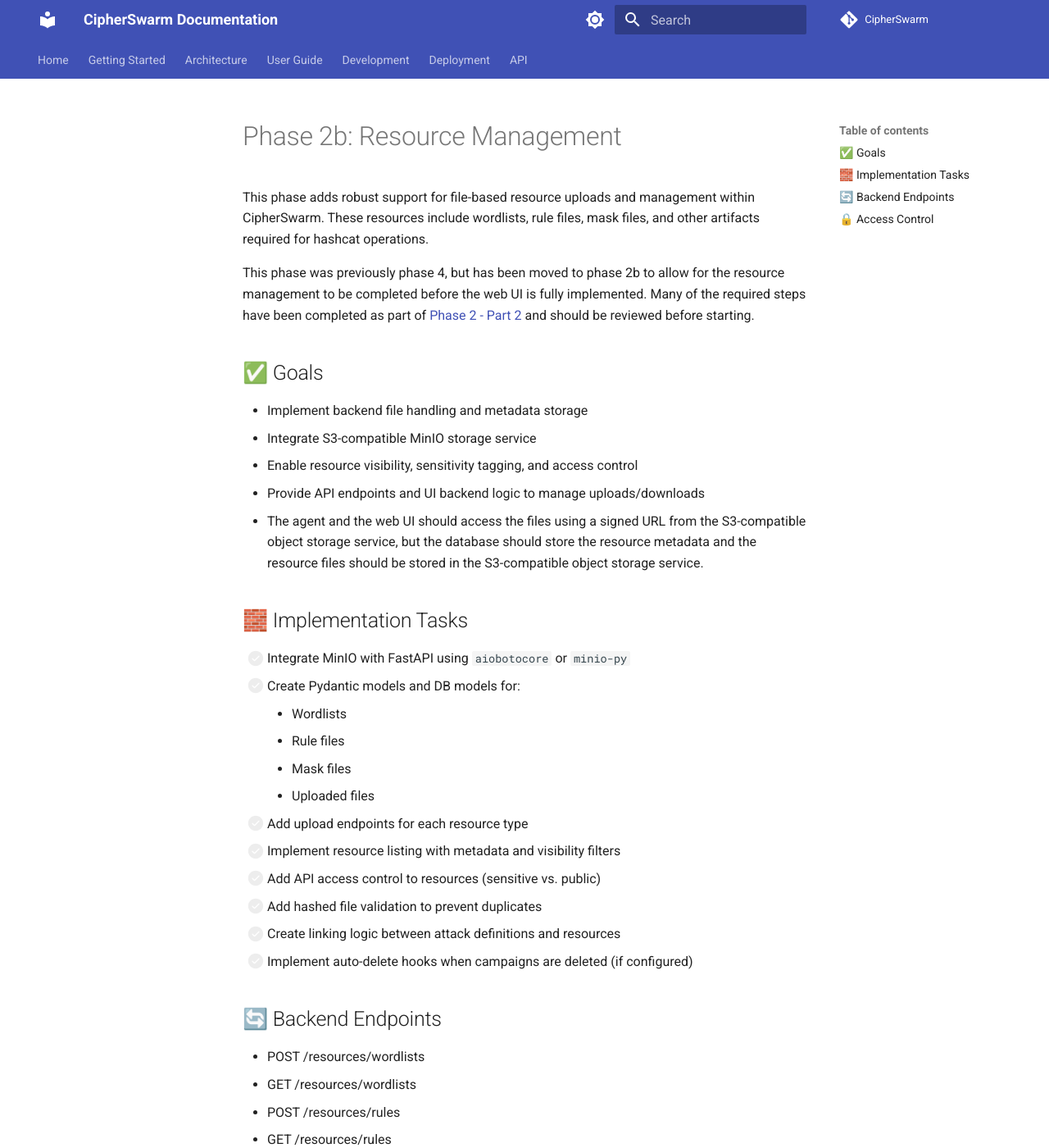
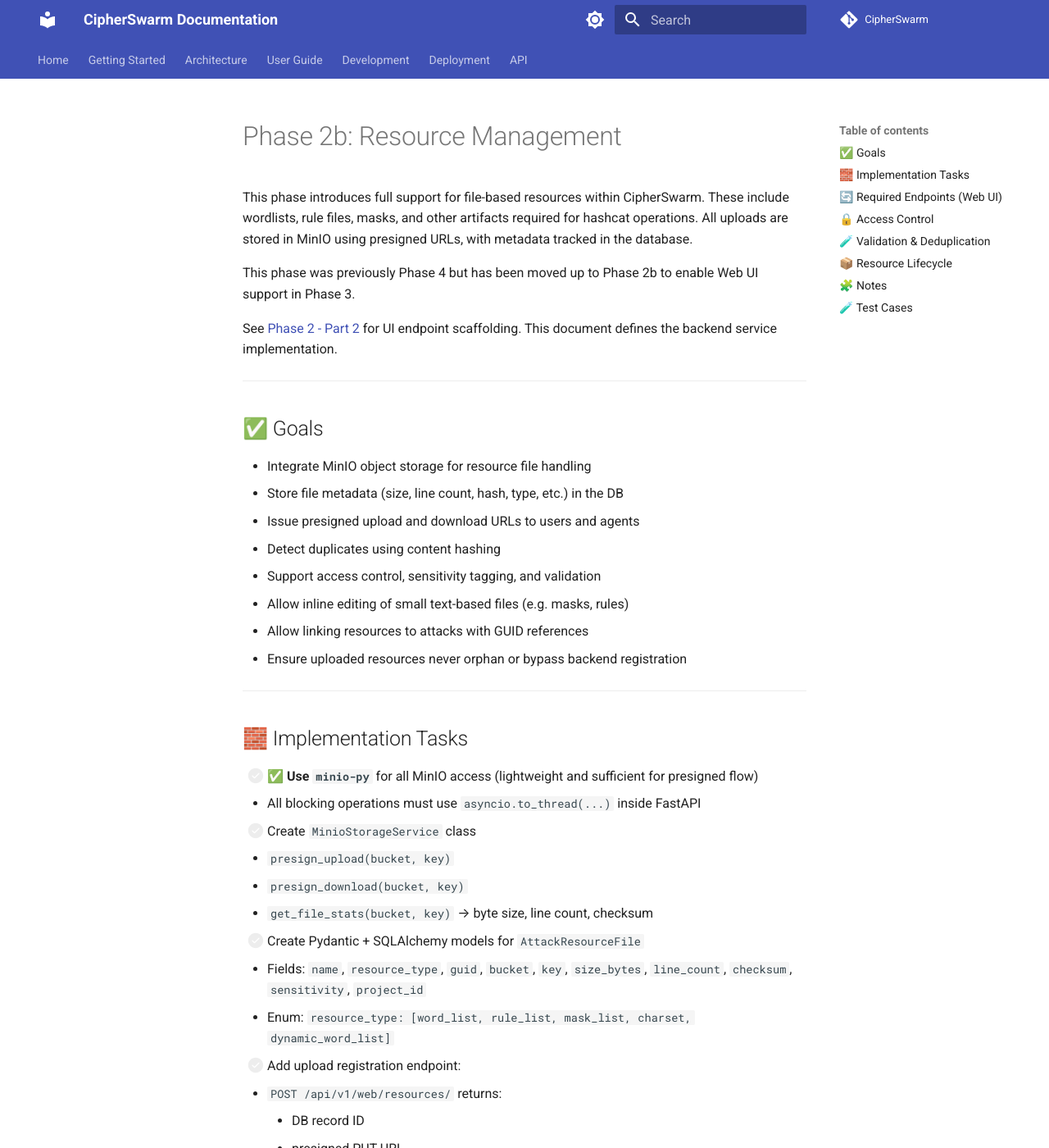
Before and after one commit to unclesp1d3r/CipherSwarm, an MkDocs documentation site: the page built from docs/v2_rewrite_implementation_plan/phase-2b-resource-management.md, in a window 1280 px wide and 1400 px high. Shown: the whole window at 82% size. Built offline with MkDocs 1.6.1 and Material for MkDocs 9.7.7, drawn with Linux system fonts in a browser that asks for light colours; comment, search, counter and statistics services are not loaded; some of the changed text lies outside the part shown.

```diff
--- a/docs/v2_rewrite_implementation_plan/phase-2b-resource-management.md
+++ b/docs/v2_rewrite_implementation_plan/phase-2b-resource-management.md
@@ -1,43 +1,127 @@
 # Phase 2b: Resource Management
 
-This phase adds robust support for file-based resource uploads and management within CipherSwarm. These resources include wordlists, rule files, mask files, and other artifacts required for hashcat operations.
+This phase introduces full support for file-based resources within CipherSwarm. These include wordlists, rule files, masks, and other artifacts required for hashcat operations. All uploads are stored in MinIO using presigned URLs, with metadata tracked in the database.
 
-This phase was previously phase 4, but has been moved to phase 2b to allow for the resource management to be completed before the web UI is fully implemented. Many of the required steps have been completed as part of [Phase 2 - Part 2](phase-2-api-implementation-parts/phase-2-api-implementation-part-2.md) and should be reviewed before starting.
+This phase was previously Phase 4 but has been moved up to Phase 2b to enable Web UI support in Phase 3.
+
+See [Phase 2 - Part 2](phase-2-api-implementation-parts/phase-2-api-implementation-part-2.md) for UI endpoint scaffolding. This document defines the backend service implementation.
+
+---
 
 ## ✅ Goals
 
--   Implement backend file handling and metadata storage
--   Integrate S3-compatible MinIO storage service
--   Enable resource visibility, sensitivity tagging, and access control
--   Provide API endpoints and UI backend logic to manage uploads/downloads
--   The agent and the web UI should access the files using a signed URL from the S3-compatible object storage service, but the database should store the resource metadata and the resource files should be stored in the S3-compatible object storage service.
+- Integrate MinIO object storage for resource file handling
+- Store file metadata (size, line count, hash, type, etc.) in the DB
+- Issue presigned upload and download URLs to users and agents
+- Detect duplicates using content hashing
+- Support access control, sensitivity tagging, and validation
+- Allow inline editing of small text-based files (e.g. masks, rules)
+- Allow linking resources to attacks with GUID references
+- Ensure uploaded resources never orphan or bypass backend registration
+
+---
 
 ## 🧱 Implementation Tasks
 
--   [ ] Integrate MinIO with FastAPI using `aiobotocore` or `minio-py`
--   [ ] Create Pydantic models and DB models for:
-    -   Wordlists
-    -   Rule files
-    -   Mask files
-    -   Uploaded files
--   [ ] Add upload endpoints for each resource type
--   [ ] Implement resource listing with metadata and visibility filters
--   [ ] Add API access control to resources (sensitive vs. public)
--   [ ] Add hashed file validation to prevent duplicates
--   [ ] Create linking logic between attack definitions and resources
--   [ ] Implement auto-delete hooks when campaigns are deleted (if configured)
+- [ ] ✅ **Use `minio-py`** for all MinIO access (lightweight and sufficient for presigned flow)
+  - All blocking operations must use `asyncio.to_thread(...)` inside FastAPI
+- [ ] Create `MinioStorageService` class
+  - `presign_upload(bucket, key)`
+  - `presign_download(bucket, key)`
+  - `get_file_stats(bucket, key)` → byte size, line count, checksum
+- [ ] Create Pydantic + SQLAlchemy models for `AttackResourceFile`
+  - Fields: `name`, `resource_type`, `guid`, `bucket`, `key`, `size_bytes`, `line_count`, `checksum`, `sensitivity`, `project_id`
+  - Enum: `resource_type: [word_list, rule_list, mask_list, charset, dynamic_word_list]`
+- [ ] Add upload registration endpoint:
+  - `POST /api/v1/web/resources/` returns:
+    - DB record ID
+    - presigned PUT URL
+    - file key format: `resources/{resource_id}/{filename}`
+- [ ] Add metadata refresh:
+  - `POST /resources/{id}/refresh_metadata` re-fetches size/lines/checksum
+  - Run in thread-safe context
+- [ ] Add content validation endpoint:
+  - `GET /resources/{id}/lines?validate=true`
+  - Uses line-level validators for syntax (mask, rule, etc.)
+- [ ] Add orphan audit:
+  - Ensure no MinIO objects exist without matching DB rows
 
-## 🔄 Backend Endpoints
+---
 
--   POST /resources/wordlists
--   GET /resources/wordlists
--   POST /resources/rules
--   GET /resources/rules
--   POST /resources/masks
--   GET /resources/masks
+## 🔄 Required Endpoints (Web UI)
+
+| Method | Path                                      | Description                                  |
+|--------|-------------------------------------------|----------------------------------------------|
+| POST   | `/api/v1/web/resources/`                 | Register upload, return presigned PUT URL    |
+| GET    | `/api/v1/web/resources/`                 | List resources by type/project/visibility    |
+| GET    | `/api/v1/web/resources/{id}`            | Get metadata                                 |
+| GET    | `/api/v1/web/resources/{id}/preview`    | First few lines of file                      |
+| PATCH  | `/api/v1/web/resources/{id}`            | Update metadata (name, tags, visibility)     |
+| DELETE | `/api/v1/web/resources/{id}`            | Delete resource if unlinked                  |
+| GET    | `/api/v1/web/resources/{id}/content`    | Get raw text (editable files only)           |
+| PATCH  | `/api/v1/web/resources/{id}/content`    | Save updated content                         |
+| POST   | `/api/v1/web/resources/{id}/refresh_metadata` | Revalidate size/checksum                 |
+
+---
 
 ## 🔒 Access Control
 
--   Admin: Full access
--   Power User: Can upload and delete
--   User: Can view non-sensitive resources and those assigned to projects
+| Role       | Permissions                                                                 |
+|------------|-------------------------------------------------------------------------------|
+| Admin      | Full read/write/delete on all resources                                      |
+| Power User | Can upload, view, edit, delete project-assigned resources                    |
+| User       | Can view only non-sensitive resources or those explicitly assigned to project |
+
+---
+
+## 🧪 Validation & Deduplication
+
+- Use MD5 or SHA-256 hash to detect duplicates (stored in DB)
+- Prevent multiple uploads of identical files unless explicitly allowed
+- Raise error if file is already linked to an active attack or campaign
+
+---
+
+## 📦 Resource Lifecycle
+
+1. **Upload Registration**
+   - Client posts metadata (`name`, `resource_type`, `project_id`, etc.)
+   - Server returns presigned URL for upload
+   - DB record created with `status = pending`
+
+2. **Client Uploads File**
+   - PUT request directly to MinIO using presigned URL
+
+3. **Metadata Refresh**
+   - Client triggers `POST /refresh_metadata`
+   - Server:
+     - Downloads file in thread
+     - Computes hash, byte size, line count
+     - Marks `status = active`
+
+4. **Validation (Optional)**
+   - Client may preview or validate lines via `GET /lines`
+
+5. **Link to Attack**
+   - Attack refers to resource by DB `id` or stable `guid`
+
+---
+
+## 🧩 Notes
+
+- Presigned URLs should expire after 15 minutes
+- Validate that uploaded files match declared `resource_type`
+- Inline editing should only be allowed if:
+  - Size < 1MB
+  - Line count < 5,000 (configurable)
+- Deletion must only be allowed if resource is not referenced by any attack
+
+---
+
+## 🧪 Test Cases
+
+- Upload a valid rule file and validate it line by line
+- Upload a duplicate wordlist and reject it
+- Upload large file and verify preview/edit is disabled
+- Attempt to delete linked resource → should fail
+- Upload, then link to attack, then unlink, then delete → should succeed
```
Also changed, not shown: docs/v2_rewrite_implementation_plan/phase-2-api-implementation-parts/phase-2-api-implementation-part-2.md (+11 -3 lines), 4 other files.
